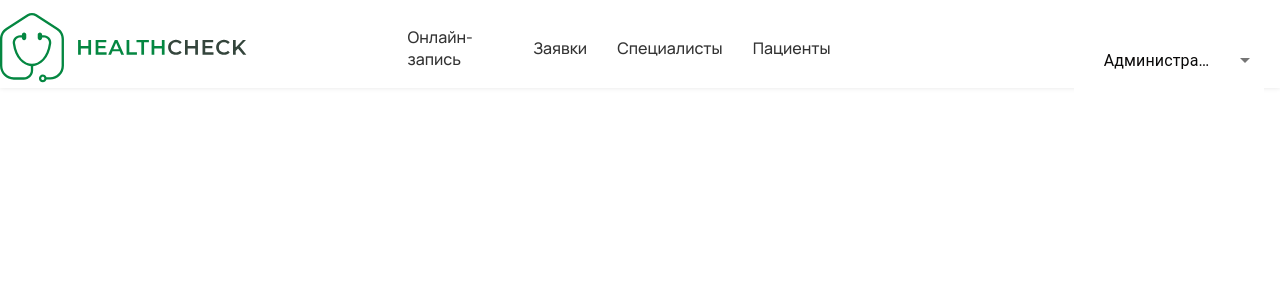
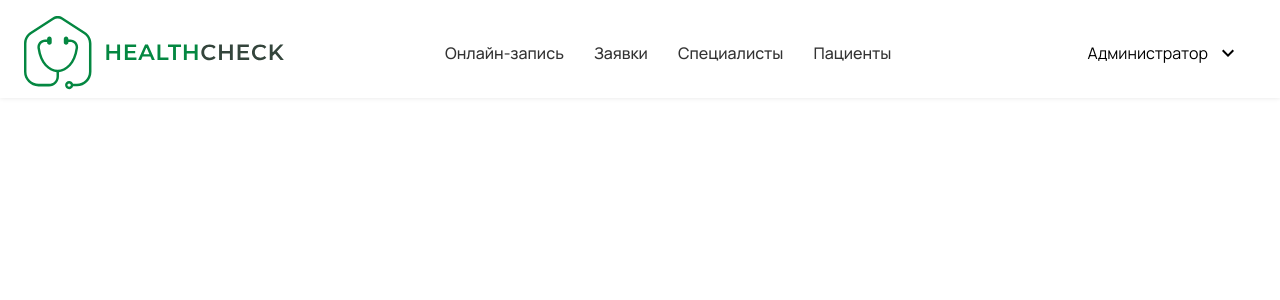
Before and after one commit to PeaksoftFrontend/HealthCheck-js2, a React (Vite) app: page / in a window 1280 px wide. Shown: the top 300 px of the page. Built offline with nearby package versions, Linux system fonts and the light colour scheme.

Commit message:
i think  the header  is ready

```diff
--- a/src/components/adminHeader/AdminHeader.jsx
+++ b/src/components/adminHeader/AdminHeader.jsx
@@ -1,7 +1,19 @@
-import { styled, MenuItem, Select, FormControl } from "@mui/material";
+import { styled, FormControl, MenuItem, Fade } from "@mui/material";
 import { Icons } from "../../assets/icons";
+import Menu from "@mui/material/Menu";
+import { useState } from "react";
+import KeyboardArrowDownIcon from "@mui/icons-material/KeyboardArrowDown";
 
 export const AdminHeader = () => {
+  const [anchorEl, setAnchorEl] = useState(null);
+  const open = Boolean(anchorEl);
+  const handleClick = (event) => {
+    setAnchorEl(event.currentTarget);
+  };
+  const handleClose = () => {
+    setAnchorEl(null);
+  };
+
   return (
     <StyledHeader>
       <StyledNavContainer>
@@ -17,30 +29,41 @@ export const AdminHeader = () => {
           </StyledNavLinks>
         </StyledContainerNav>
         <FormControlStyled>
-          <Select defaultValue="Администратор">
-            <MenuItem value="Администратор">Администратор</MenuItem>
-            <MenuItem value="Профиль">Профиль</MenuItem>
-            <MenuItem value="Выйти">Выйти</MenuItem>
-          </Select>
+          <StyledText onClick={handleClick}>
+            <span>Администратор</span>
+            <KeyboardArrowDownIcon />
+          </StyledText>
+          <Menu
+            anchorEl={anchorEl}
+            id="fade-menu"
+            open={open}
+            onClose={handleClose}
+            TransitionComponent={Fade}
+          >
+            <StyledMenuItem onClick={handleClose}>Профиль</StyledMenuItem>
+            <StyledMenuItem onClick={handleClose}>Выйти</StyledMenuItem>
+          </Menu>
         </FormControlStyled>
       </StyledNavContainer>
     </StyledHeader>
   );
 };
-
 const StyledHeader = styled("header")(() => ({
   width: "100%",
   display: "flex",
   justifyContent: "center",
-  boxShadow: "0 0 5px rgb(0 0 0 /0.1)",
+  alignItems: "center",
+  boxShadow: "0 0 5px rgb(0 0 0 / 0.1)",
   paddingBottom: "8px",
 }));
 
 const StyledNavContainer = styled("nav")(() => ({
   maxWidth: "1450px",
-  height: "80px",
+  width: "100%",
   display: "flex",
-  gap: "227px",
+  justifyContent: "space-between",
+  alignItems: "center",
+  padding: "0 1.5rem",
 }));
 
 const StyledNavLinks = styled("div")(() => ({
@@ -59,29 +82,9 @@ const StyledNavLinks = styled("div")(() => ({
 
 const FormControlStyled = styled(FormControl)(() => ({
   minWidth: "160px",
+  display: "flex",
+  alignItems: "center",
   padding: "1rem",
-
-  "& .MuiInputBase-root": {
-    padding: " 1rem",
-    fontSize: "1rem",
-    borderRadius: "0.375rem",
-    backgroundColor: "#fff",
-    color: "#090808",
-    border: "none",
-    boxShadow: "none",
-  },
-
-  "& .MuiOutlinedInput-notchedOutline": {
-    border: "none",
-  },
-
-  "& .MuiSelect-root:hover": {
-    backgroundColor: "#fff",
-  },
-
-  "& .Mui-focused .MuiOutlinedInput-notchedOutline": {
-    border: "none",
-  },
 }));
 
 const StyledContainerNav = styled("div")(() => ({
@@ -90,3 +93,18 @@ const StyledContainerNav = styled("div")(() => ({
   gap: "160px",
   paddingTop: "16px",
 }));
+
+const StyledMenuItem = styled(MenuItem)({
+  padding: "6px 30px",
+  "&:hover": {
+    color: "#048741",
+  },
+});
+const StyledText = styled("div")(() => ({
+  display: "flex",
+  alignItems: "center",
+  cursor: "pointer",
+  gap: "8px",
+  border: "none",
+  paddingTop: "15px",
+}));
```
